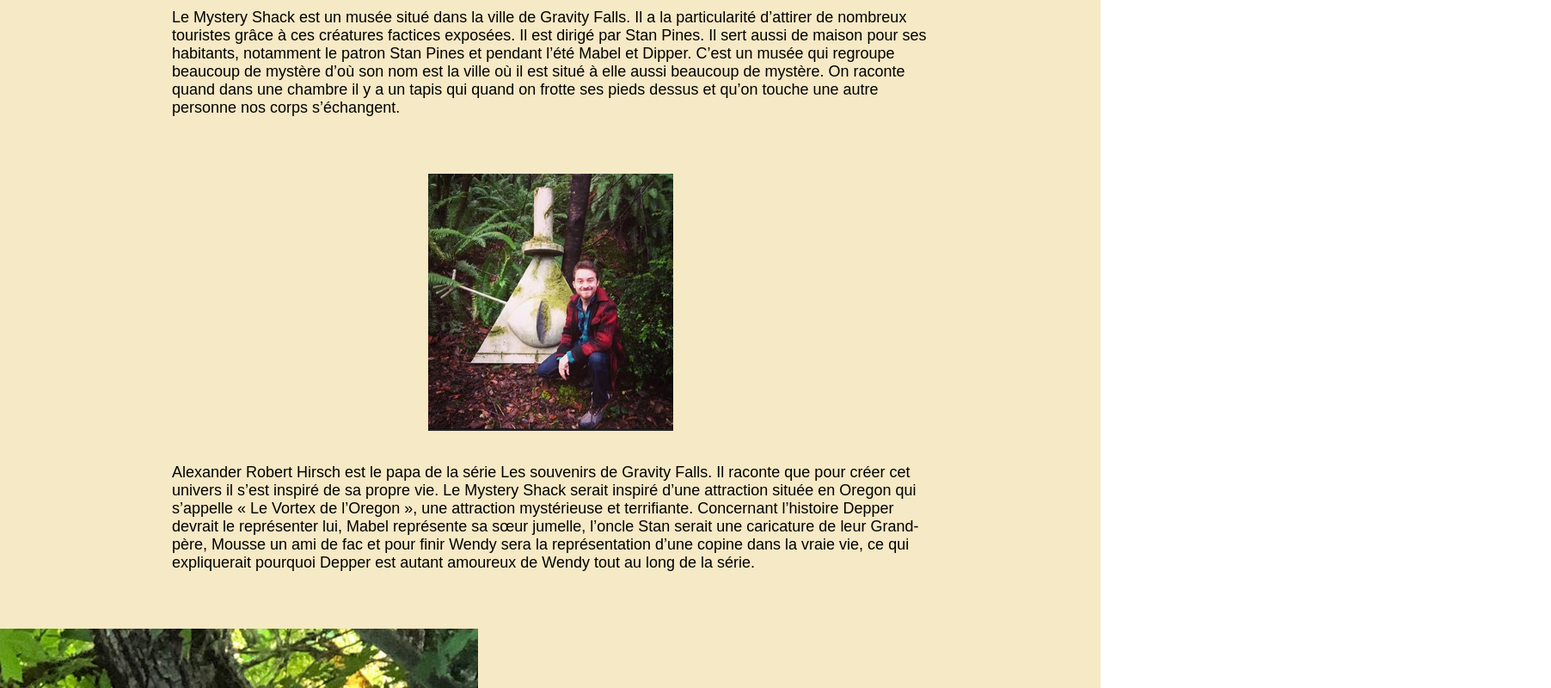
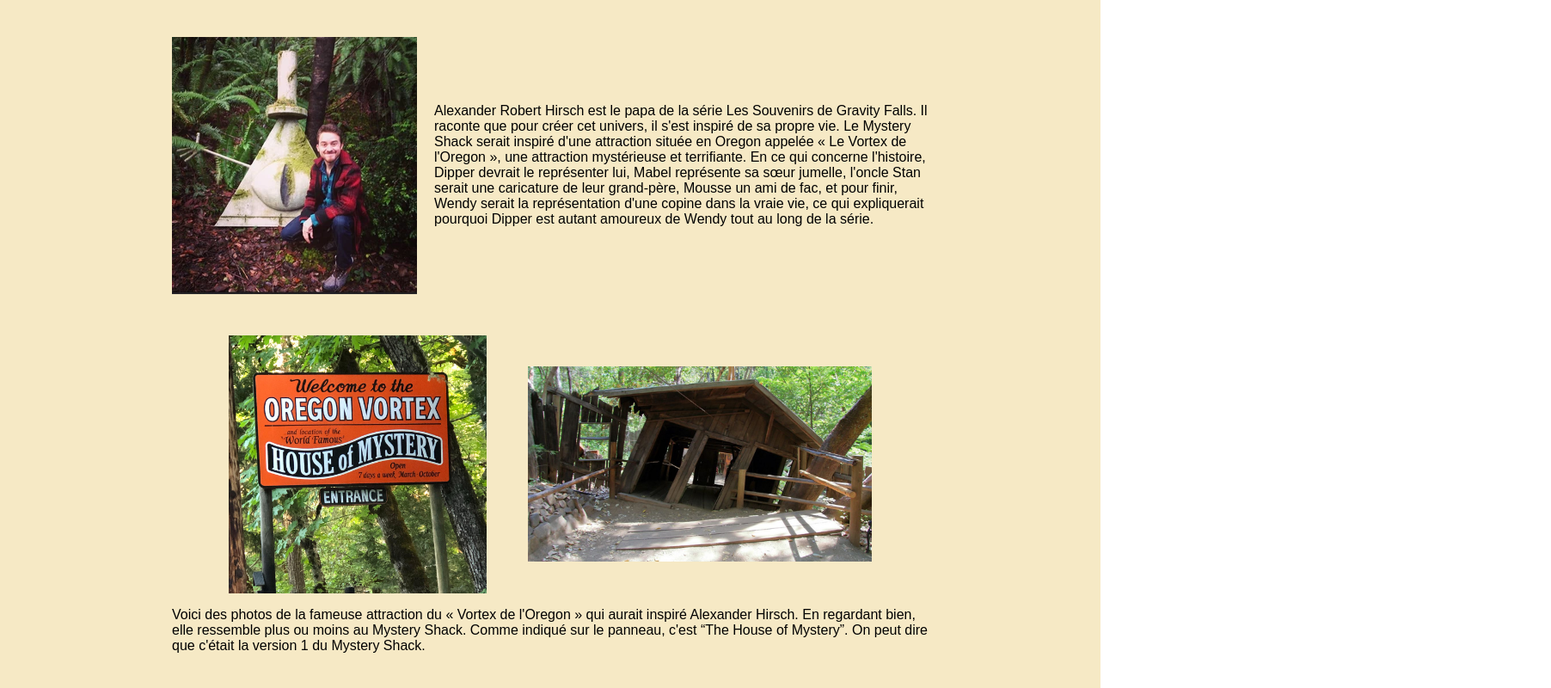
Before and after one commit to Ososomalfoy/theMysteryShack, a plain HTML site: page index.html in a window 1280 px wide. Shown: the part 600-1400 px from the top of the page at 86% size, 1804 px wide, since content can reach past the window. Drawn offline with Linux system fonts and the light colour scheme; a web font is replaced by a local one.

Commit message:
redo index

```diff
--- a/index.html
+++ b/index.html
@@ -1,73 +1,112 @@
 <!DOCTYPE html>
 <html>
-
   <head>
     <meta charset="utf-8" />
     <meta name="viewport" content="width=device-width, initial-scale=1.0" />
     <title>The Mystery Shack</title>
     <link rel="stylesheet" href="./css/main.css" />
     <link rel="stylesheet" href="./css/media.css" />
-  <link rel="stylesheet" href="./css/layout.css" />
+
     <link rel="preconnect" href="https://fonts.googleapis.com" />
     <link rel="preconnect" href="https://fonts.gstatic.com" crossorigin />
-  <link href="https://fonts.googleapis.com/css2?family=Karantina:wght@300;400;700&display=swap" rel="stylesheet" />
-  <link rel="icon" type="image/x-icon" href="./assets/favicon_io/favicon.ico" />
+    <link
+      href="https://fonts.googleapis.com/css2?family=Karantina:wght@300;400;700&display=swap"
+      rel="stylesheet"
+    />
+
+    <link
+      rel="icon"
+      type="image/x-icon"
+      href="./assets/favicon_io/favicon.ico"
+    />
   </head>
-
   <body>
     <header>
-    <img src="./assets/mysteryShackLogo.png" id="logo" alt="The Mystery Shack Logo" loading="lazy" />
+      <a href="index.html">
+        <img
+          src="./assets/mysteryShackLogo.png"
+          id="logo"
+          alt="The Mystery Shack Logo"
+          loading="lazy"
+        />
+      </a>
+
       <nav>
-      <a>Accueil</a>
-      <a>Gravity Falls</a>
-      <a>Détails cachés</a>
-      <a>Contact</a>
+        <a href="index.html">Accueil</a>
+        <a href="gravityFalls.html">Gravity Falls</a>
+        <a href="easterEgg.html">Détails cachés</a>
+        <a href="contact.html">Contact</a>
       </nav>
     </header>
 
     <main>
       <h1>The Mystery Shack</h1>
       <section id="history">
-      <img src="./assets/mistery_shack.webp" alt="A picture of the Mystery Shack in the series" id="mistery_shack"
-        loading="lazy" />
+        <img
+          src="./assets/mistery_shack.webp"
+          alt="A picture of the Mystery Shack in the series"
+          id="mistery_shack"
+          loading="lazy"
+        />
         <p>
-        Le Mystery Shack est un musée situé dans la ville de Gravity Falls. Il a la particularité d’attirer de nombreux
-        touristes grâce à ces créatures factices exposées. Il est dirigé par Stan Pines.
-        Il sert aussi de maison pour ses habitants, notamment le patron Stan Pines et pendant l’été Mabel et Dipper.
-        C’est un musée qui regroupe beaucoup de mystère d’où son nom est la ville où il est situé à elle aussi beaucoup
-        de mystère. On raconte quand dans une chambre il y a un tapis qui quand on frotte ses pieds dessus et qu’on
-        touche une autre personne nos corps s’échangent.
+          Le Mystery Shack est un musée situé dans la ville de Gravity Falls. Il
+          a la particularité d'attirer de nombreux touristes grâce à ses
+          créatures factices exposées. Il est dirigé par Stan Pines. Il sert
+          également de maison pour ses habitants, notamment le patron Stan
+          Pines, et pendant l'été, Mabel et Dipper. C'est un musée qui regroupe
+          de nombreux mystères, d'où son nom, et la ville où il est situé a elle
+          aussi beaucoup de mystères. On raconte que dans une chambre, il y a un
+          tapis sur lequel, en le frottant avec les pieds et en touchant une
+          autre personne, nos corps s'échangent.
         </p>
       </section>
 
       <section id="author">
-      <img src="./assets/alexRobert.webp"
-        alt="Alexander Hirsch, author & creator of Gravity Falls, in front of a Bill Cipher statue" id="authorPic"
-        loading="lazy" />
+        <img
+          src="./assets/alexRobert.webp"
+          alt="Alexander Hirsch, author & creator of Gravity Falls, in front of a Bill Cipher statue"
+          id="authorPic"
+          loading="lazy"
+        />
         <p>
-        Alexander Robert Hirsch est le papa de la série Les souvenirs de Gravity Falls. Il raconte que pour créer cet
-        univers il s’est inspiré de sa propre vie. Le Mystery Shack serait inspiré d’une attraction située en Oregon qui
-        s’appelle « Le Vortex de l’Oregon », une attraction mystérieuse et terrifiante.
-        Concernant l’histoire Depper devrait le représenter lui, Mabel représente sa sœur jumelle, l’oncle Stan serait
-        une caricature de leur Grand-père, Mousse un ami de fac et pour finir Wendy sera la représentation d’une copine
-        dans la vraie vie, ce qui expliquerait pourquoi Depper est autant amoureux de Wendy tout au long de la série.
+          Alexander Robert Hirsch est le papa de la série Les Souvenirs de
+          Gravity Falls. Il raconte que pour créer cet univers, il s'est inspiré
+          de sa propre vie. Le Mystery Shack serait inspiré d'une attraction
+          située en Oregon appelée « Le Vortex de l'Oregon », une attraction
+          mystérieuse et terrifiante. En ce qui concerne l'histoire, Dipper
+          devrait le représenter lui, Mabel représente sa sœur jumelle, l'oncle
+          Stan serait une caricature de leur grand-père, Mousse un ami de fac,
+          et pour finir, Wendy serait la représentation d'une copine dans la
+          vraie vie, ce qui expliquerait pourquoi Dipper est autant amoureux de
+          Wendy tout au long de la série.
         </p>
       </section>
 
       <section id="inspiration">
         <div>
-        <img src="./assets/houseOfMystery.jpeg" loading="lazy" />
-        <img src="./assets/houseOfMysteryView.jpeg" loading="lazy" />
+          <img
+            src="./assets/houseOfMystery.jpeg"
+            loading="lazy"
+            alt="House of Mystery picture"
+            id="house1"
+          />
+          <img
+            src="./assets/houseOfMysteryView.jpeg"
+            loading="lazy"
+            alt="House of Mystery picture"
+            id="house2"
+          />
         </div>
         <p>
-        Voici des photos de la fameuse attraction du « Vortex de l’Oregon » qui aurait inspiré Alexander Hirsch, en
-        regardant bien elle ressemble plus au moins au Mystery Shack. Comme indiqué sur le panneau, c'est “The House of
-        Mystery”, on peut dire que c’était la V1 du Mystery Shack.
+          Voici des photos de la fameuse attraction du « Vortex de l'Oregon »
+          qui aurait inspiré Alexander Hirsch. En regardant bien, elle ressemble
+          plus ou moins au Mystery Shack. Comme indiqué sur le panneau, c'est
+          “The House of Mystery”. On peut dire que c'était la version 1 du
+          Mystery Shack.
         </p>
       </section>
     </main>
 
     <footer></footer>
   </body>
-
 </html>
```
Lines whose indentation alone changed are shown as unchanged.
